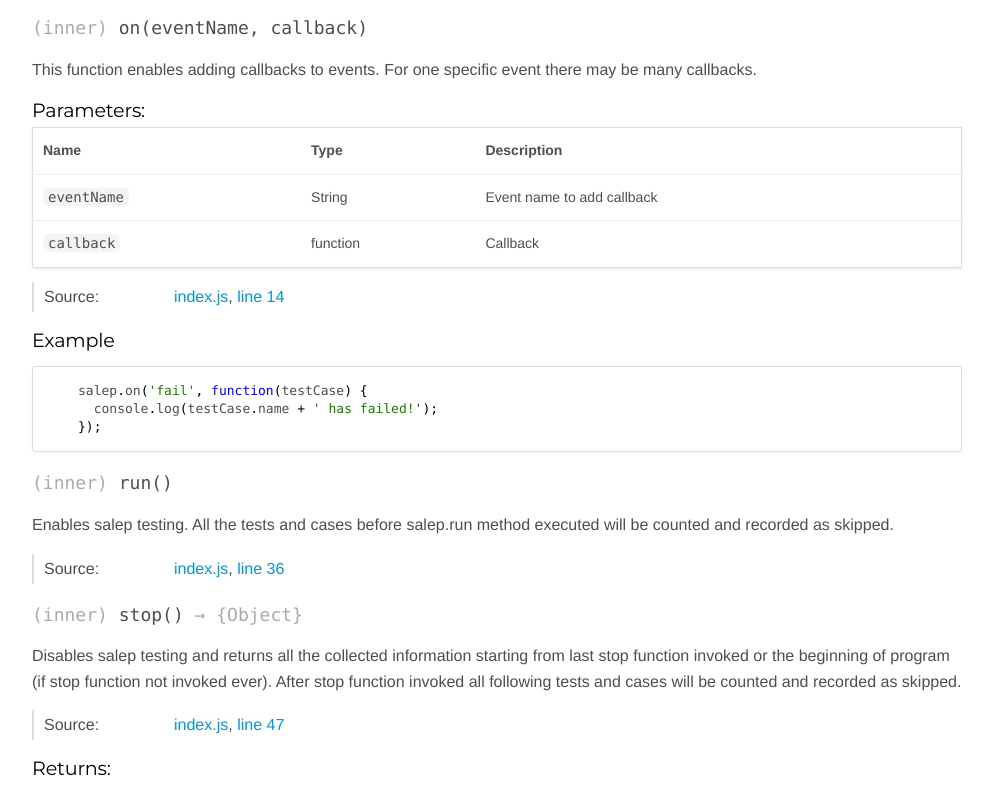
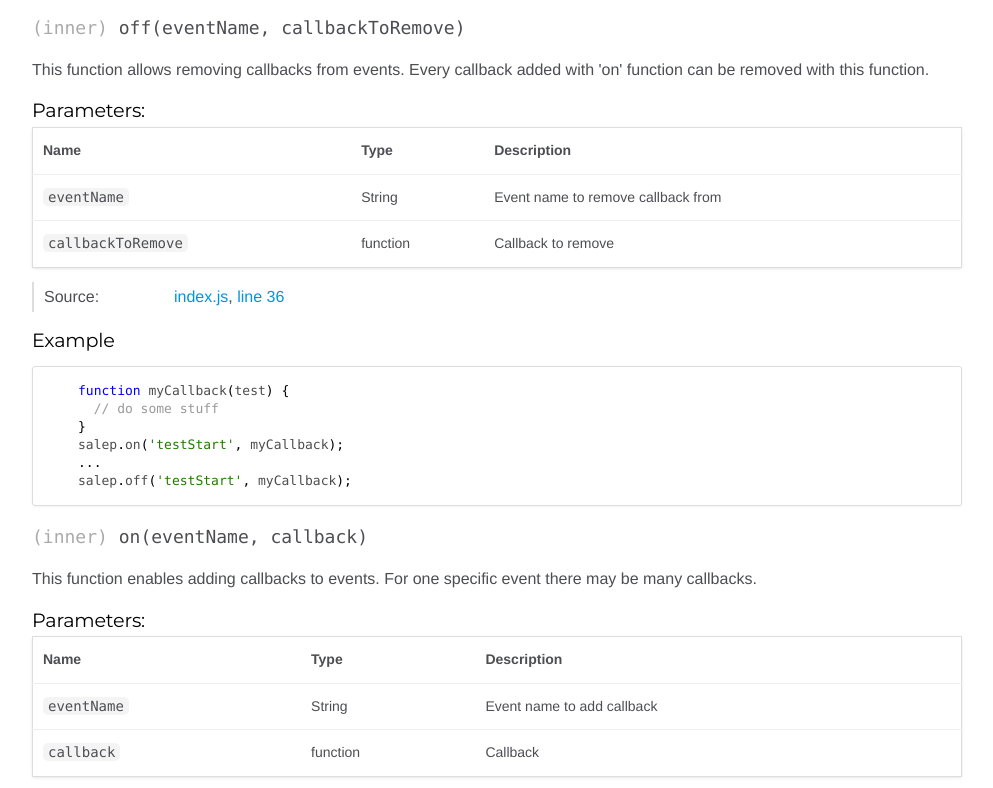
Before and after one commit to mhalitk/salep, a website: page docs/module-salep.html in a window 1280 px wide. Shown: the part 891-1679 px from the top of the page, without its empty margins (268-1261 px from the left). Drawn offline with nearby package versions, Linux system fonts and the light colour scheme.

Commit message:
Add off function for removing event callbacks

```diff
--- a/docs/module-salep.html
+++ b/docs/module-salep.html
@@ -23,7 +23,7 @@
 <label for="nav-trigger" class="overlay"></label>
 
 <nav>
-    <h2><a href="index.html">Home</a></h2><h3>Modules</h3><ul><li><a href="module-salep.html">salep</a><ul class='methods'><li data-type='method'><a href="module-salep.html#~case">case</a></li><li data-type='method'><a href="module-salep.html#~on">on</a></li><li data-type='method'><a href="module-salep.html#~run">run</a></li><li data-type='method'><a href="module-salep.html#~stop">stop</a></li><li data-type='method'><a href="module-salep.html#~test">test</a></li></ul></li></ul><h3>Events</h3><ul><li><a href="module-salep.html#event:caseStart">caseStart</a></li><li><a href="module-salep.html#event:fail">fail</a></li><li><a href="module-salep.html#event:skip">skip</a></li><li><a href="module-salep.html#event:success">success</a></li><li><a href="module-salep.html#event:testStart">testStart</a></li></ul>
+    <h2><a href="index.html">Home</a></h2><h3>Modules</h3><ul><li><a href="module-salep.html">salep</a><ul class='methods'><li data-type='method'><a href="module-salep.html#~case">case</a></li><li data-type='method'><a href="module-salep.html#~off">off</a></li><li data-type='method'><a href="module-salep.html#~on">on</a></li><li data-type='method'><a href="module-salep.html#~run">run</a></li><li data-type='method'><a href="module-salep.html#~stop">stop</a></li><li data-type='method'><a href="module-salep.html#~test">test</a></li></ul></li></ul><h3>Events</h3><ul><li><a href="module-salep.html#event:caseStart">caseStart</a></li><li><a href="module-salep.html#event:fail">fail</a></li><li><a href="module-salep.html#event:skip">skip</a></li><li><a href="module-salep.html#event:success">success</a></li><li><a href="module-salep.html#event:testStart">testStart</a></li></ul>
 </nav>
 
 <div id="main">
@@ -276,7 +276,7 @@ as failed otherwise case marked as succeded.</p>
 
     <dt class="tag-source">Source:</dt>
     <dd class="tag-source"><ul class="dummy"><li>
-        <a href="index.js.html">index.js</a>, <a href="index.js.html#line116">line 116</a>
+        <a href="index.js.html">index.js</a>, <a href="index.js.html#line145">line 145</a>
     </li></ul></dd>
 
 
@@ -317,6 +317,171 @@ as failed otherwise case marked as succeded.</p>
     <pre class="prettyprint"><code>salep.case('NewFailCaseInsalepScope', function() {
   throw "Exception goes here";
 });</code></pre>
+
+
+
+
+
+
+
+
+    <h4 class="name" id="~off"><span class="type-signature">(inner) </span>off<span class="signature">(eventName, callbackToRemove)</span><span class="type-signature"></span></h4>
+
+
+
+
+
+<div class="description">
+    <p>This function allows removing callbacks from events. Every callback
+added with 'on' function can be removed with this function.</p>
+</div>
+
+
+
+
+
+
+
+
+
+    <h5>Parameters:</h5>
+
+
+<table class="params">
+    <thead>
+    <tr>
+
+        <th>Name</th>
+
+
+        <th>Type</th>
+
+
+
+
+
+        <th class="last">Description</th>
+    </tr>
+    </thead>
+
+    <tbody>
+
+
+        <tr>
+
+                <td class="name"><code>eventName</code></td>
+
+
+            <td class="type">
+
+
+<span class="param-type">String</span>
+
+
+
+            </td>
+
+
+
+
+
+            <td class="description last"><p>Event name to remove callback from</p></td>
+        </tr>
+
+
+
+        <tr>
+
+                <td class="name"><code>callbackToRemove</code></td>
+
+
+            <td class="type">
+
+
+<span class="param-type">function</span>
+
+
+
+            </td>
+
+
+
+
+
+            <td class="description last"><p>Callback to remove</p></td>
+        </tr>
+
+
+    </tbody>
+</table>
+
+
+
+
+
+
+<dl class="details">
+
+
+
+
+
+
+
+
+
+
+
+
+
+
+
+
+
+
+
+
+
+
+
+
+
+
+    <dt class="tag-source">Source:</dt>
+    <dd class="tag-source"><ul class="dummy"><li>
+        <a href="index.js.html">index.js</a>, <a href="index.js.html#line36">line 36</a>
+    </li></ul></dd>
+
+
+
+
+
+
+
+</dl>
+
+
+
+
+
+
+
+
+
+
+
+
+
+
+
+    <h5>Example</h5>
+
+    <pre class="prettyprint"><code>function myCallback(test) {
+  // do some stuff
+}
+salep.on('testStart', myCallback);
+...
+salep.off('testStart', myCallback);</code></pre>
 
 
 
@@ -539,7 +704,7 @@ executed will be counted and recorded as skipped.</p>
 
     <dt class="tag-source">Source:</dt>
     <dd class="tag-source"><ul class="dummy"><li>
-        <a href="index.js.html">index.js</a>, <a href="index.js.html#line36">line 36</a>
+        <a href="index.js.html">index.js</a>, <a href="index.js.html#line65">line 65</a>
     </li></ul></dd>
 
 
@@ -624,7 +789,7 @@ will be counted and recorded as skipped.</p>
 
     <dt class="tag-source">Source:</dt>
     <dd class="tag-source"><ul class="dummy"><li>
-        <a href="index.js.html">index.js</a>, <a href="index.js.html#line47">line 47</a>
+        <a href="index.js.html">index.js</a>, <a href="index.js.html#line76">line 76</a>
     </li></ul></dd>
 
 
@@ -802,7 +967,7 @@ cases. All the cases written inside test function is belong to named test.</p>
 
     <dt class="tag-source">Source:</dt>
     <dd class="tag-source"><ul class="dummy"><li>
-        <a href="index.js.html">index.js</a>, <a href="index.js.html#line72">line 72</a>
+        <a href="index.js.html">index.js</a>, <a href="index.js.html#line101">line 101</a>
     </li></ul></dd>
 
 
@@ -918,7 +1083,7 @@ cases. All the cases written inside test function is belong to named test.</p>
 
     <dt class="tag-source">Source:</dt>
     <dd class="tag-source"><ul class="dummy"><li>
-        <a href="index.js.html">index.js</a>, <a href="index.js.html#line197">line 197</a>
+        <a href="index.js.html">index.js</a>, <a href="index.js.html#line226">line 226</a>
     </li></ul></dd>
 
 
@@ -1010,7 +1175,7 @@ cases. All the cases written inside test function is belong to named test.</p>
 
     <dt class="tag-source">Source:</dt>
     <dd class="tag-source"><ul class="dummy"><li>
-        <a href="index.js.html">index.js</a>, <a href="index.js.html#line208">line 208</a>
+        <a href="index.js.html">index.js</a>, <a href="index.js.html#line237">line 237</a>
     </li></ul></dd>
 
 
@@ -1105,7 +1270,7 @@ cases. All the cases written inside test function is belong to named test.</p>
 
     <dt class="tag-source">Source:</dt>
     <dd class="tag-source"><ul class="dummy"><li>
-        <a href="index.js.html">index.js</a>, <a href="index.js.html#line230">line 230</a>
+        <a href="index.js.html">index.js</a>, <a href="index.js.html#line259">line 259</a>
     </li></ul></dd>
 
 
@@ -1197,7 +1362,7 @@ cases. All the cases written inside test function is belong to named test.</p>
 
     <dt class="tag-source">Source:</dt>
     <dd class="tag-source"><ul class="dummy"><li>
-        <a href="index.js.html">index.js</a>, <a href="index.js.html#line219">line 219</a>
+        <a href="index.js.html">index.js</a>, <a href="index.js.html#line248">line 248</a>
     </li></ul></dd>
 
 
@@ -1289,7 +1454,7 @@ cases. All the cases written inside test function is belong to named test.</p>
 
     <dt class="tag-source">Source:</dt>
     <dd class="tag-source"><ul class="dummy"><li>
-        <a href="index.js.html">index.js</a>, <a href="index.js.html#line186">line 186</a>
+        <a href="index.js.html">index.js</a>, <a href="index.js.html#line215">line 215</a>
     </li></ul></dd>
 
 
@@ -1329,7 +1494,7 @@ cases. All the cases written inside test function is belong to named test.</p>
 <br class="clear">
 
 <footer>
-    Documentation generated by <a href="https://github.com/jsdoc3/jsdoc">JSDoc 3.4.3</a> on Tue Jan 03 2017 13:35:11 GMT+0300 (+03) using the Minami theme.
+    Documentation generated by <a href="https://github.com/jsdoc3/jsdoc">JSDoc 3.4.3</a> on Wed Jan 04 2017 12:22:36 GMT+0300 (+03) using the Minami theme.
 </footer>
 
 <script>prettyPrint();</script>
```
Also changed, not shown: docs/index.html (+4 -3 lines), docs/index.js.html (+33 -4 lines), src/index.js (+29 -0 lines), test/eventtest.js (+28 -8 lines).
